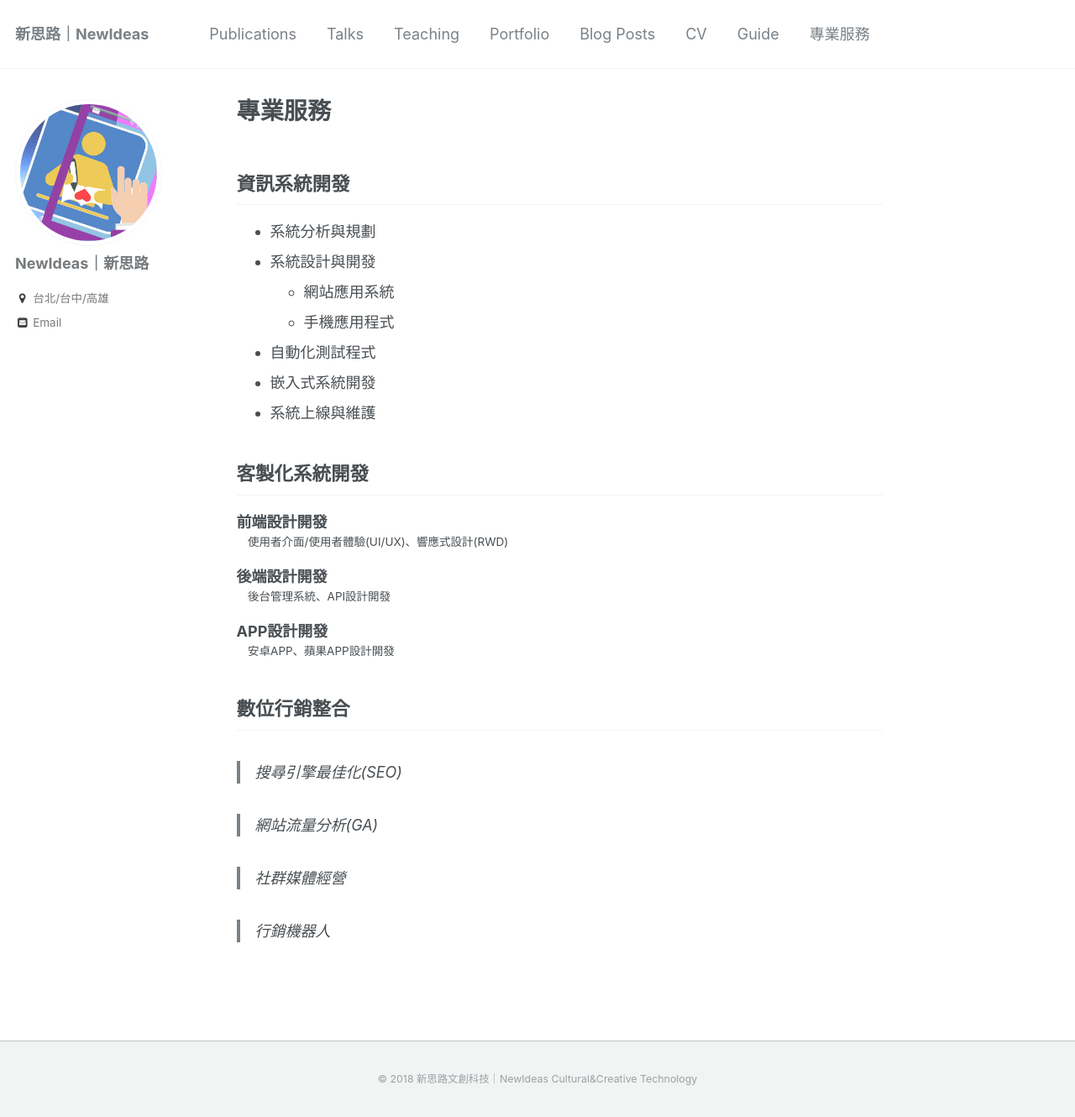
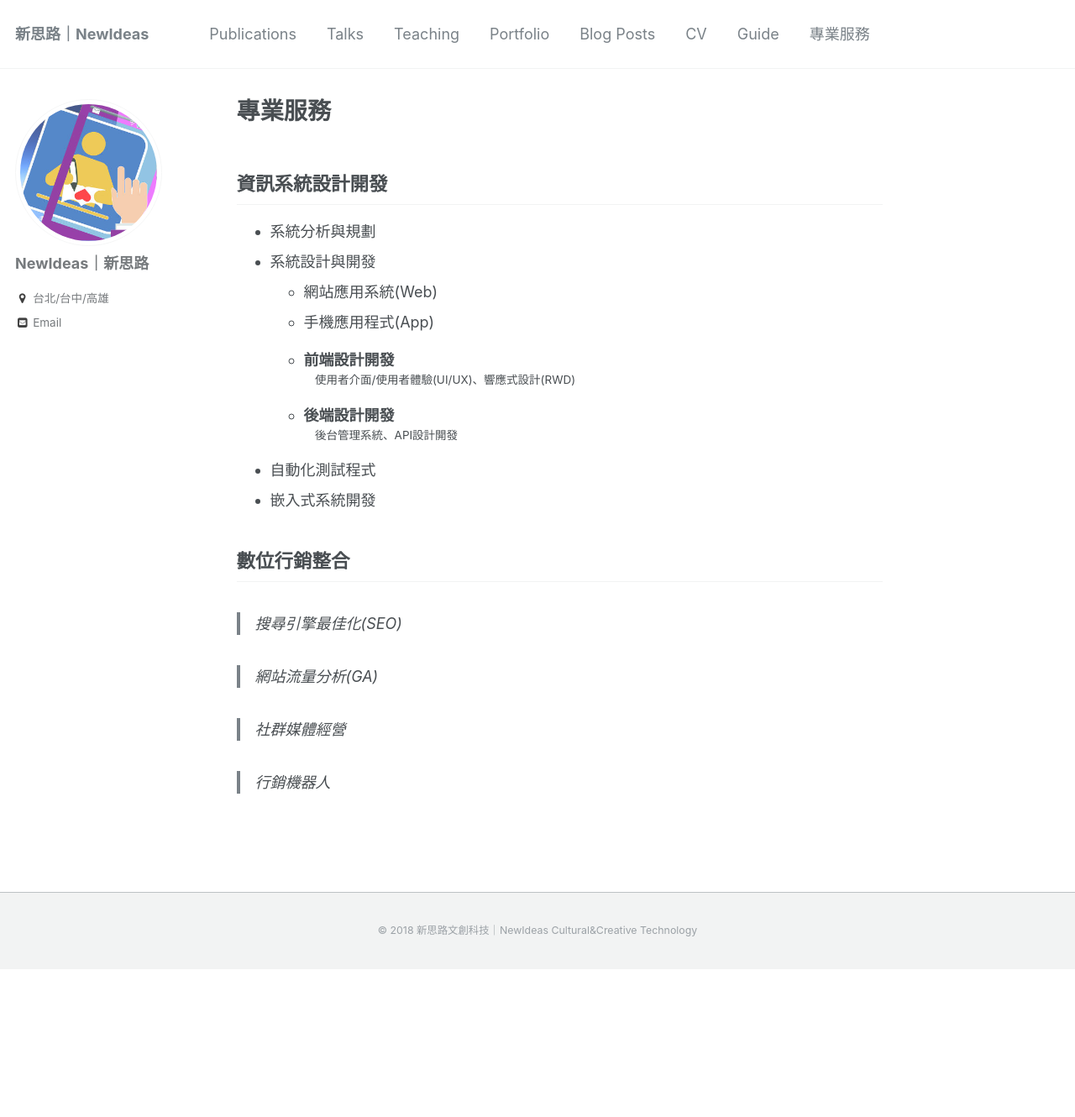
Before and after one commit to ikevin28/newideas8.github.io, a Jekyll site: the page built from _pages/services.md, in a window 1280 px wide and 1330 px high. Shown: the whole window at 84% size. Built offline with Jekyll 4.4.1, drawn with Linux system fonts in a browser that asks for light colours.

Commit message:
Update services.md

```diff
--- a/_pages/services.md
+++ b/_pages/services.md
@@ -7,26 +7,18 @@ redirect_from:
   - /markdown.html
 ---
 
-## 資訊系統開發
+## 資訊系統設計開發
 
 * 系統分析與規劃
 * 系統設計與開發
-  * 網站應用系統
-  * 手機應用程式
+  * 網站應用系統(Web)
+  * 手機應用程式(App)
+  * 前端設計開發
+:   使用者介面/使用者體驗(UI/UX)、響應式設計(RWD)
+  * 後端設計開發
+:   後台管理系統、API設計開發
 * 自動化測試程式
 * 嵌入式系統開發
-* 系統上線與維護
-
-## 客製化系統開發
-
-前端設計開發
-:   使用者介面/使用者體驗(UI/UX)、響應式設計(RWD)
-
-後端設計開發
-:   後台管理系統、API設計開發
-
-APP設計開發
-:   安卓APP、蘋果APP設計開發
 
 ## 數位行銷整合
 
```
